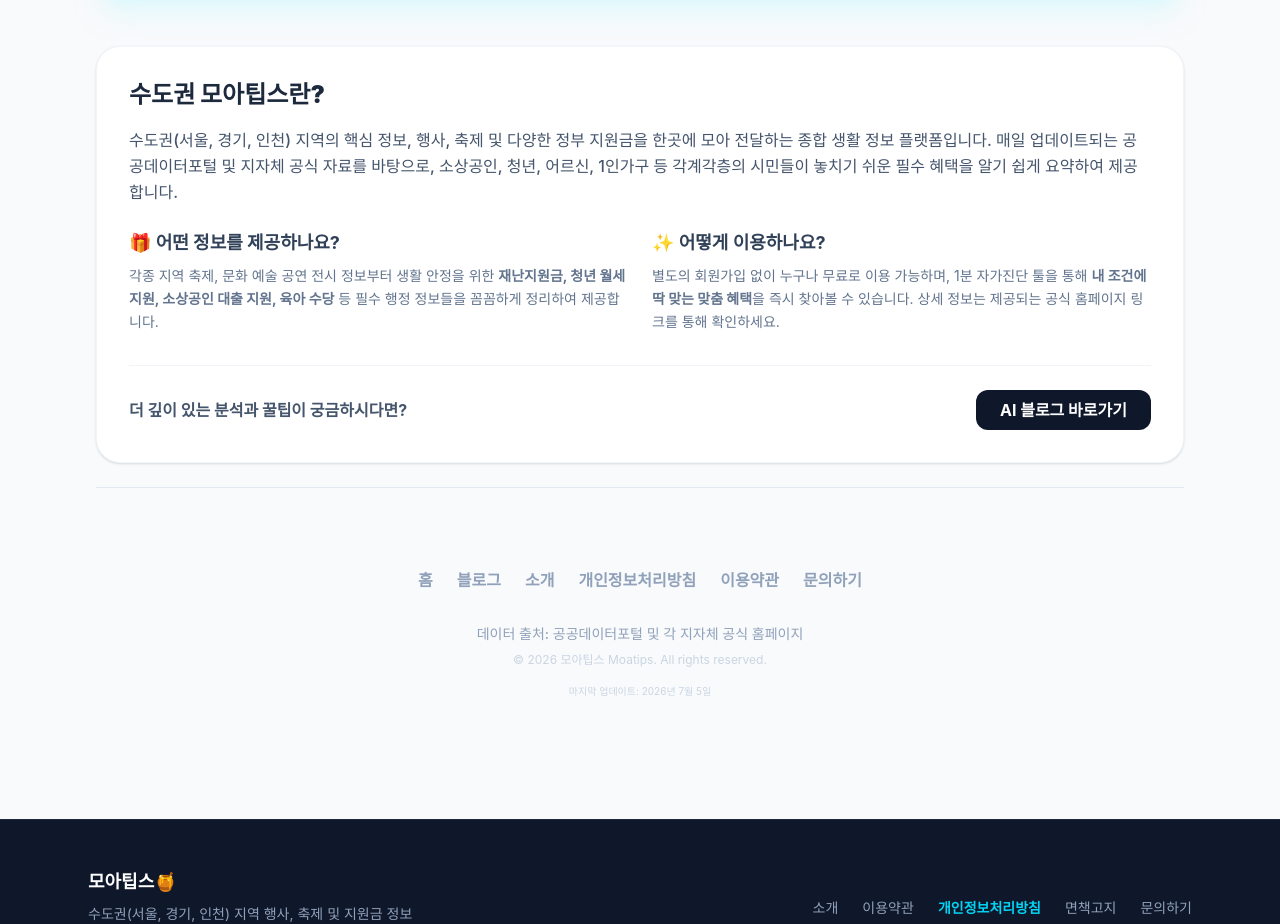
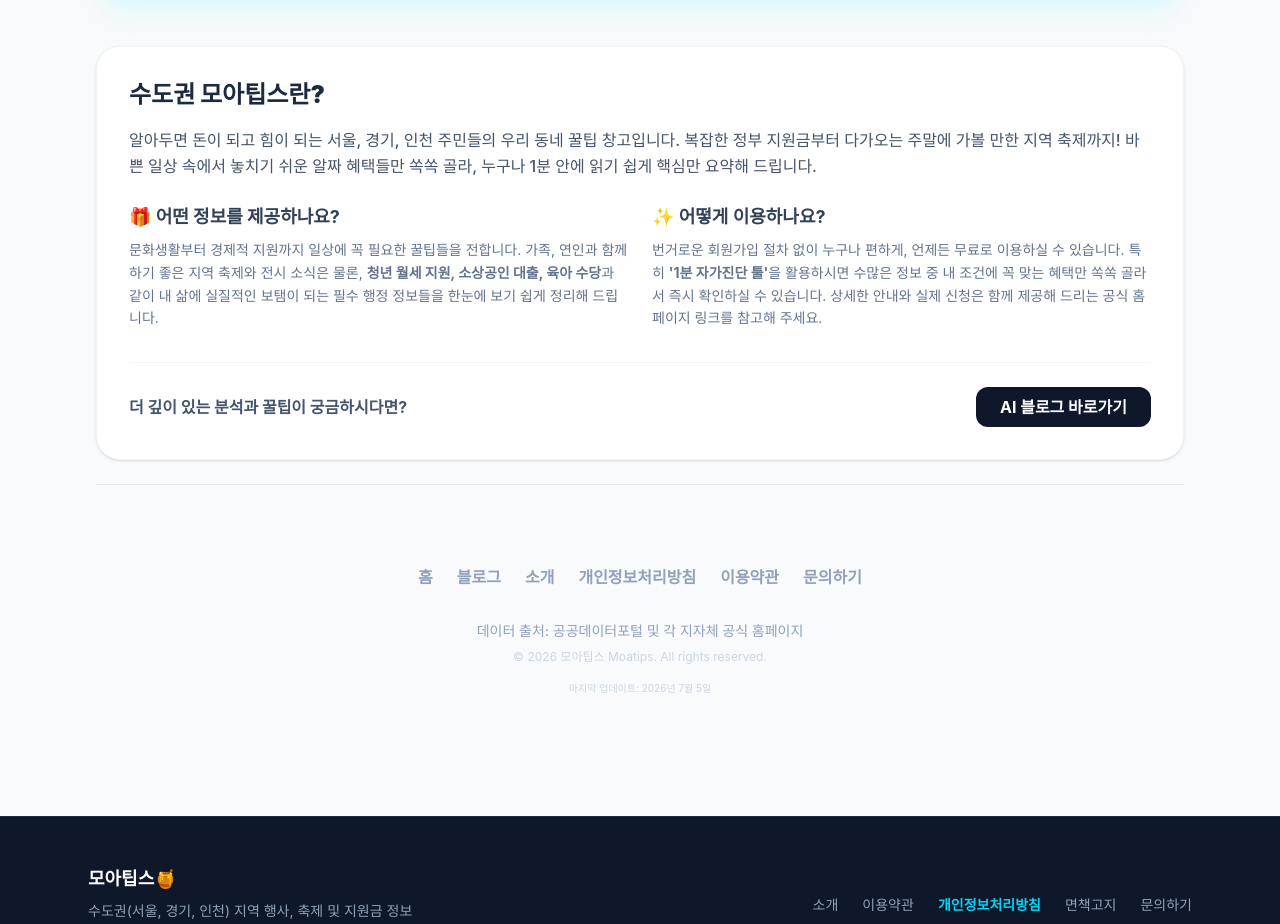
Before and after one commit to shomia-biz/vibe-local-info, a Next.js app: page / in a window 1280 px wide. Shown: the part 3724-4648 px from the top of the page. Built offline with nearby package versions, Linux system fonts and the light colour scheme; no server answers; a web font is replaced by a local one.

Commit message:
site update

```diff
--- a/src/app/HomeContent.tsx
+++ b/src/app/HomeContent.tsx
@@ -1440,21 +1440,23 @@ export default function HomeContent({ blogPosts = [], guidePosts = [] }: { blogP
         <section className="bg-white rounded-[24px] p-8 mt-12 border border-slate-100 shadow-sm text-left">
           <h2 className="text-2xl font-black text-slate-800 mb-4">수도권 모아팁스란?</h2>
           <p className="text-slate-600 mb-4 leading-relaxed font-medium">
-            수도권(서울, 경기, 인천) 지역의 핵심 정보, 행사, 축제 및 다양한 정부 지원금을 한곳에 모아 전달하는 종합 생활 정보 플랫폼입니다.
-            매일 업데이트되는 공공데이터포털 및 지자체 공식 자료를 바탕으로, 소상공인, 청년, 어르신, 1인가구 등 각계각층의 시민들이
-            놓치기 쉬운 필수 혜택을 알기 쉽게 요약하여 제공합니다.
+            알아두면 돈이 되고 힘이 되는 서울, 경기, 인천 주민들의 우리 동네 꿀팁 창고입니다.
+            복잡한 정부 지원금부터 다가오는 주말에 가볼 만한 지역 축제까지! 바쁜 일상 속에서 놓치기 쉬운 알짜 혜택들만 쏙쏙 골라,
+            누구나 1분 안에 읽기 쉽게 핵심만 요약해 드립니다.
           </p>
           <div className="flex flex-col sm:flex-row gap-6 mt-6">
             <div className="flex-1">
               <h3 className="text-lg font-bold text-slate-700 mb-2">🎁 어떤 정보를 제공하나요?</h3>
               <p className="text-slate-500 text-sm leading-relaxed">
-                각종 지역 축제, 문화 예술 공연 전시 정보부터 생활 안정을 위한 <strong>재난지원금, 청년 월세 지원, 소상공인 대출 지원, 육아 수당</strong> 등 필수 행정 정보들을 꼼꼼하게 정리하여 제공합니다.
+                문화생활부터 경제적 지원까지 일상에 꼭 필요한 꿀팁들을 전합니다.
+                가족, 연인과 함께하기 좋은 지역 축제와 전시 소식은 물론, <strong>청년 월세 지원, 소상공인 대출, 육아 수당</strong>과 같이 내 삶에 실질적인 보탬이 되는 필수 행정 정보들을 한눈에 보기 쉽게 정리해 드립니다.
               </p>
             </div>
             <div className="flex-1">
               <h3 className="text-lg font-bold text-slate-700 mb-2">✨ 어떻게 이용하나요?</h3>
               <p className="text-slate-500 text-sm leading-relaxed">
-                별도의 회원가입 없이 누구나 무료로 이용 가능하며, 1분 자가진단 툴을 통해 <strong>내 조건에 딱 맞는 맞춤 혜택</strong>을 즉시 찾아볼 수 있습니다. 상세 정보는 제공되는 공식 홈페이지 링크를 통해 확인하세요.
+                번거로운 회원가입 절차 없이 누구나 편하게, 언제든 무료로 이용하실 수 있습니다.
+                특히 <strong>'1분 자가진단 툴'</strong>을 활용하시면 수많은 정보 중 내 조건에 꼭 맞는 혜택만 쏙쏙 골라서 즉시 확인하실 수 있습니다. 상세한 안내와 실제 신청은 함께 제공해 드리는 공식 홈페이지 링크를 참고해 주세요.
               </p>
             </div>
           </div>
--- a/src/app/about/page.tsx
+++ b/src/app/about/page.tsx
@@ -14,25 +14,24 @@ export default function AboutPage() {
           <section className="mb-10">
             <h2 className="text-2xl font-bold text-orange-600 mb-4">🏠 사이트 운영 목적</h2>
             <p className="text-gray-700 leading-relaxed">
-              <strong>서울 경기 인천 생활 정보</strong>는 지역 주민분들이 일상에서 놓치기 쉬운 소중한 혜택들을 한눈에 확인하실 수 있도록 돕는 커뮤니티형 정보 서비스입니다.
-              복잡한 공고문 대신, 누구나 이해하기 쉬운 설명으로 우리 동네의 축제, 행사, 지원금 정보를 신속하게 전달하는 것을 목표로 합니다.
+              <strong>'수도권 모아팁스'</strong>는 서울, 경기, 인천 주민분들의 든든한 정보 길잡이가 되고자 합니다.
+              복잡하게 흩어져 있는 지원금과 행사 소식을 한곳에 모아, 누구나 이해하기 쉬운 편안한 설명으로 신속하게 전달하는 것이 저희의 목표입니다.
             </p>
           </section>
 
           <section className="mb-10">
             <h2 className="text-2xl font-bold text-orange-600 mb-4">📊 데이터 출처</h2>
             <p className="text-gray-700 leading-relaxed">
-              본 사이트에 게시되는 모든 기초 정보는 <strong>공공데이터포털(data.go.kr)</strong>에서 제공하는 신뢰할 수 있는 공식 데이터를 바탕으로 합니다.
-              정부 및 지자체의 API를 통해 수집된 객관적인 정보를 바탕으로 신뢰도 높은 콘텐츠를 구축하고 있습니다.
+              안심하고 정보를 활용하실 수 있도록, 모든 바탕 자료는 <strong>공공데이터포털(data.go.kr)</strong>과 정부 API에서 가져옵니다.
+              철저하게 공식적이고 객관적인 데이터만을 사용하여 신뢰를 더했습니다.
             </p>
           </section>
 
           <section className="mb-10">
             <h2 className="text-2xl font-bold text-orange-600 mb-4">🤖 콘텐츠 생성 방식</h2>
             <p className="text-gray-700 leading-relaxed">
-              저희는 방대한 공공데이터를 빠르게 분석하여 주민분들께 전달하기 위해 <strong>인공지능(AI) 기술</strong>을 활용합니다.
-              수집된 원문 정보를 바탕으로 AI가 핵심 내용을 요약하고 읽기 편한 블로그 형태로 재구성합니다.
-              이를 통해 더 많은 혜택 정보를 더 빠르게 제공해 드릴 수 있습니다.
+              시시각각 변하는 수많은 혜택을 누구보다 빠르게 전달하기 위해 <strong>인공지능(AI) 기술</strong>을 활용하고 있습니다.
+              수집된 어려운 정책 자료를 AI가 읽기 쉽게 다듬고 요약하여, 한 편의 블로그 글처럼 편안하게 읽으실 수 있도록 돕고 있습니다.
             </p>
           </section>
 
```
Also changed, not shown: 1 other file (tests, documents, lock files or other folders).
